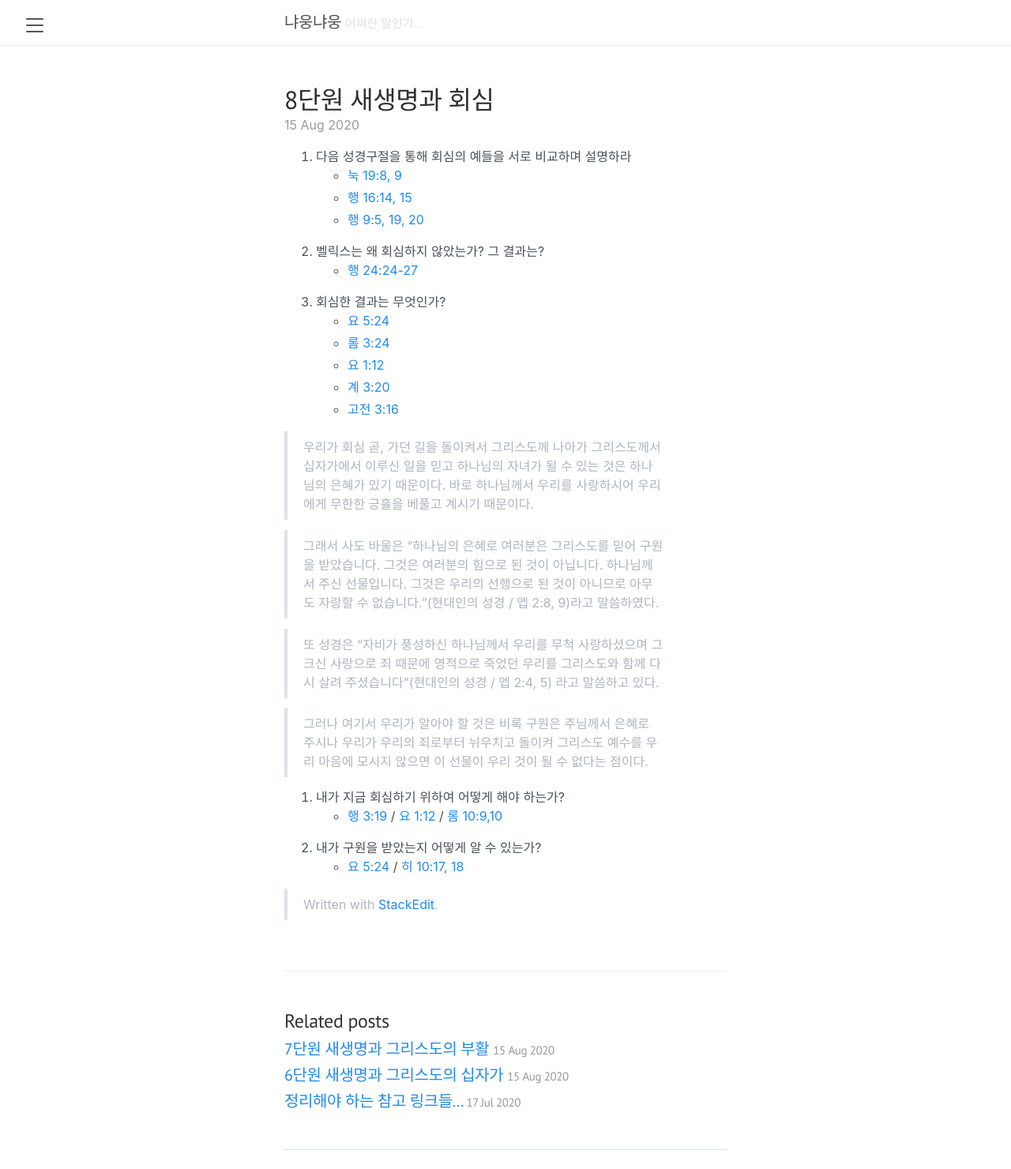
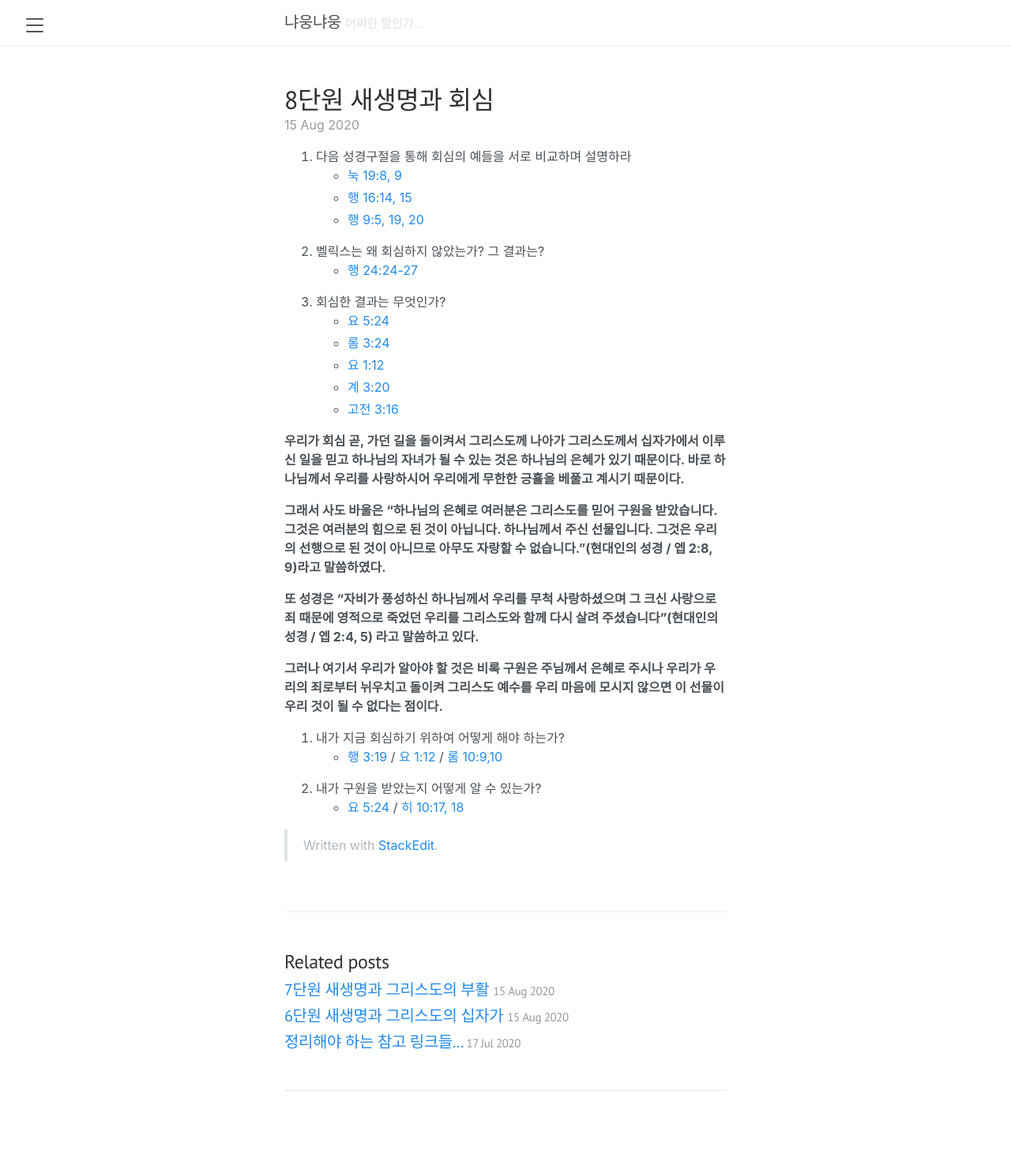
Before and after one commit to nyaooooong/nyaooooong.github.io, a Jekyll site: the page built from _posts/2020-08-15-3.md, in a window 1280 px wide. Shown: the whole page at 79% size. Built offline with Jekyll 4.4.1, drawn with Linux system fonts in a browser that asks for light colours; after the commit the page ends 1405 px from its top, so only the background shows below that.

```diff
--- a/_posts/2020-08-15-3.md
+++ b/_posts/2020-08-15-3.md
@@ -20,13 +20,13 @@ published: true
 - [계 3:20](http://kcm.co.kr/bible/kor/Rev3.html)
 - [고전 3:16](http://kcm.co.kr/bible/kor/1co3.html)
 
-> 우리가 회심 곧, 가던 길을 돌이켜서 그리스도께 나아가 그리스도께서 십자가에서 이루신 일을 믿고 하나님의 자녀가 될 수 있는 것은 하나님의 은혜가 있기 때문이다. 바로 하나님께서 우리를 사랑하시어 우리에게 무한한 긍휼을 베풀고 계시기 때문이다.
+**우리가 회심 곧, 가던 길을 돌이켜서 그리스도께 나아가 그리스도께서 십자가에서 이루신 일을 믿고 하나님의 자녀가 될 수 있는 것은 하나님의 은혜가 있기 때문이다. 바로 하나님께서 우리를 사랑하시어 우리에게 무한한 긍휼을 베풀고 계시기 때문이다.**
 
-> 그래서 사도 바울은 "하나님의 은혜로 여러분은 그리스도를 믿어 구원을 받았습니다. 그것은 여러분의 힘으로 된 것이 아닙니다. 하나님께서 주신 선물입니다. 그것은 우리의 선행으로 된 것이 아니므로 아무도 자랑할 수 없습니다."(현대인의 성경 / 엡 2:8, 9)라고 말씀하였다.
+**그래서 사도 바울은 "하나님의 은혜로 여러분은 그리스도를 믿어 구원을 받았습니다. 그것은 여러분의 힘으로 된 것이 아닙니다. 하나님께서 주신 선물입니다. 그것은 우리의 선행으로 된 것이 아니므로 아무도 자랑할 수 없습니다."(현대인의 성경 / 엡 2:8, 9)라고 말씀하였다.**
 
-> 또 성경은 "자비가 풍성하신 하나님께서 우리를 무척 사랑하셨으며 그 크신 사랑으로 죄 때문에 영적으로 죽었던 우리를 그리스도와 함께 다시 살려 주셨습니다"(현대인의 성경 / 엡 2:4, 5) 라고 말씀하고 있다.
+**또 성경은 "자비가 풍성하신 하나님께서 우리를 무척 사랑하셨으며 그 크신 사랑으로 죄 때문에 영적으로 죽었던 우리를 그리스도와 함께 다시 살려 주셨습니다"(현대인의 성경 / 엡 2:4, 5) 라고 말씀하고 있다.**
 
-> 그러나 여기서 우리가 알아야 할 것은 비록 구원은 주님께서 은혜로 주시나 우리가 우리의 죄로부터 뉘우치고 돌이켜 그리스도 예수를 우리 마음에 모시지 않으면 이 선물이 우리 것이 될 수 없다는 점이다.
+**그러나 여기서 우리가 알아야 할 것은 비록 구원은 주님께서 은혜로 주시나 우리가 우리의 죄로부터 뉘우치고 돌이켜 그리스도 예수를 우리 마음에 모시지 않으면 이 선물이 우리 것이 될 수 없다는 점이다.**
 
 4. 내가 지금 회심하기 위하여 어떻게 해야 하는가?
 - [행 3:19](http://kcm.co.kr/bible/kor/Act3.html) / [요 1:12](http://kcm.co.kr/bible/kor/Joh1.html) / [롬 10:9,10](http://kcm.co.kr/bible/kor/Rom10.html)
```
Also changed, not shown: other parts of _posts/2020-08-15-3.md (+1 -1 lines).
